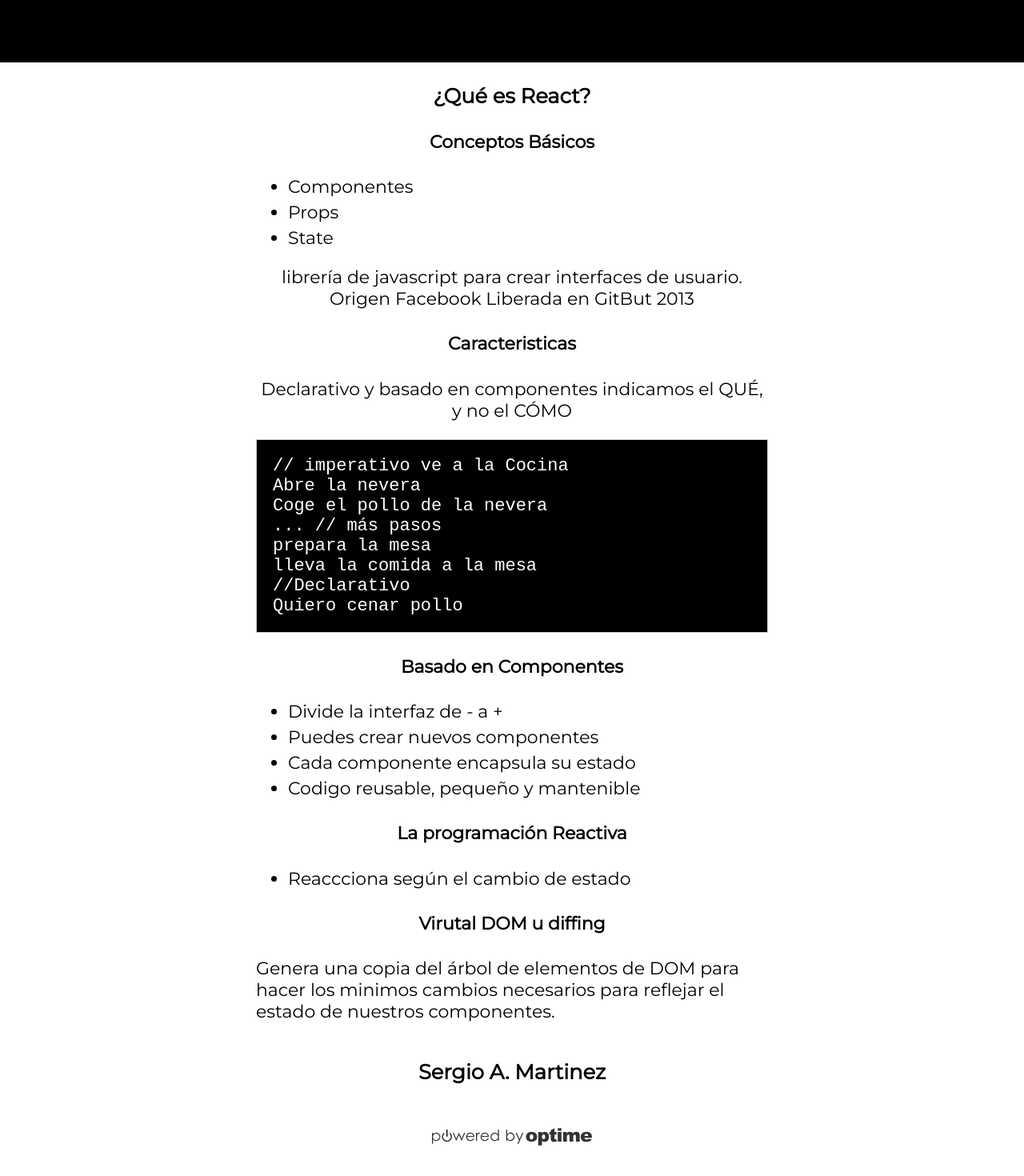
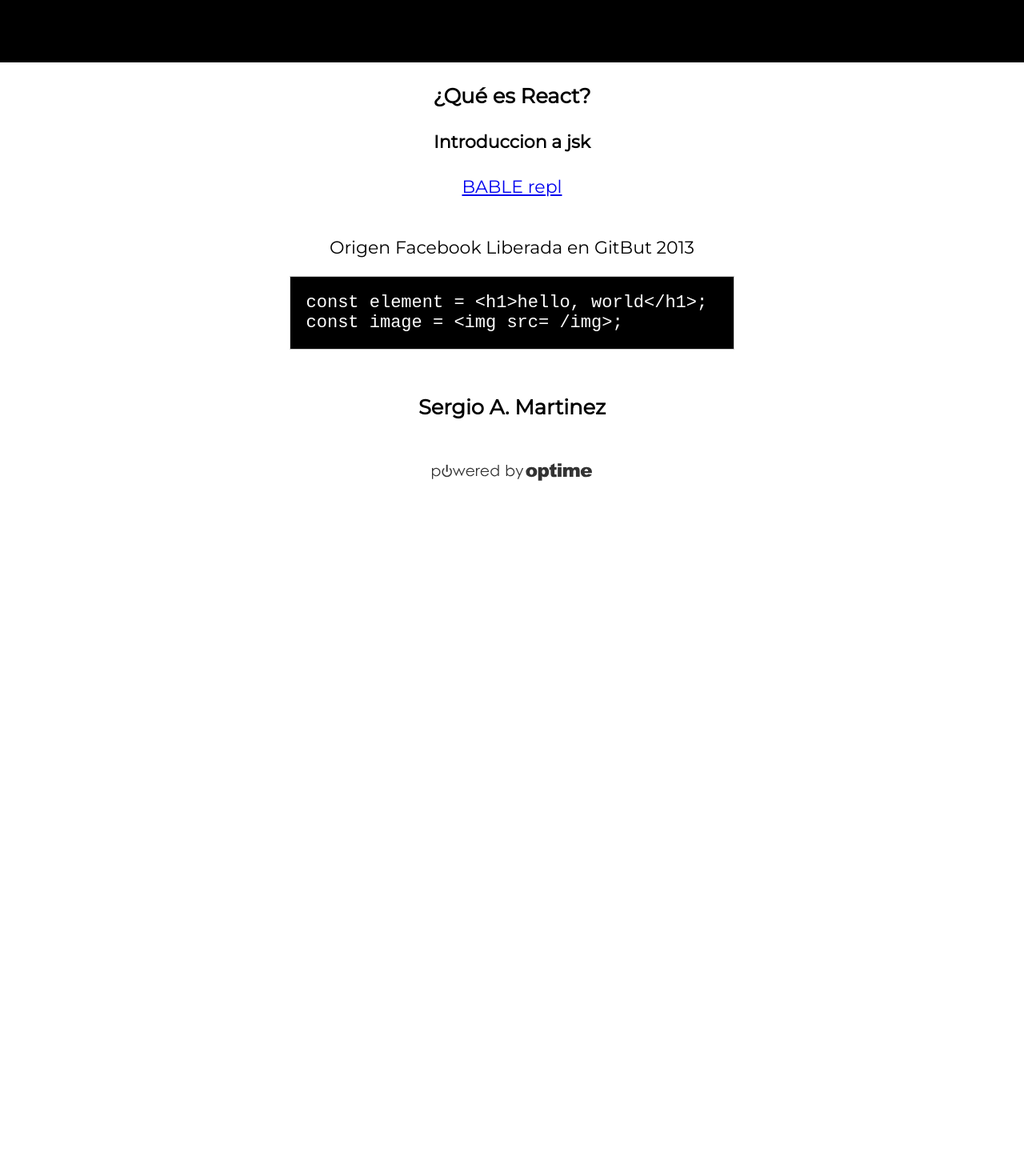
Before and after one commit to samsdial/opt_reactsj, a React (Create React App) app: page / in a window 1280 px wide. Shown: the part 362-1832 px from the top of the page at 80% size. After the commit the page ends 1018 px from the top, so only its background shows below. Built offline with nearby package versions, Linux system fonts and the light colour scheme.

Commit message:
Add Introduccion a jsk 001

```diff
--- a/src/App.js
+++ b/src/App.js
@@ -20,53 +20,20 @@ class App extends Component {
                   <div className="aligner_item">
                       <h3>¿Qué es React?</h3>
                       <h4>
-                          Conceptos Básicos
+                          Introduccion a jsk
                       </h4>
-                      <ul className="text_left">
-                          <li>Componentes</li>
-                          <li>Props</li>
-                          <li>State</li>
-                      </ul>
+                      <a href="https://babeljs.io/repl/"> BABLE repl</a>
                       <p>
-                          librería de javascript para crear interfaces de usuario.
                           <br/>
                           Origen Facebook
                           Liberada en GitBut 2013
                       </p>
-                      <h4> Caracteristicas </h4>
-                      <p>
-                          Declarativo y basado en componentes
-                          indicamos el QUÉ, y no el CÓMO
-                      </p>
+
                       <pre class="pre1">
-                          // imperativo
-                          ve a la Cocina <br/>
-                          Abre la nevera <br/>
-                          Coge el pollo de la nevera <br/>
-                          ... // más pasos <br/>
-                          prepara la mesa <br/>
-                          lleva la comida a la mesa <br/>
+                          const element = &lt;h1&gt;hello, world&lt;/h1&gt;; <br/>
+                          const image = &lt;img src= /img&gt;; <br/>
 
-                          //Declarativo <br/>
-                          Quiero cenar pollo <br/>
                         </pre>
-                        <h4>Basado en Componentes</h4>
-                      <ul className="text_left">
-                          <li>Divide la interfaz de - a +</li>
-                          <li>Puedes crear nuevos componentes</li>
-                          <li>Cada componente encapsula su estado</li>
-                          <li>Codigo reusable, pequeño y mantenible</li>
-                      </ul>
-                      <h4>La programación Reactiva</h4>
-                      <ul className="text_left">
-                          <li>Reaccciona según el cambio de estado</li>
-                      </ul>
-
-                      <h4>Virutal DOM u diffing</h4>
-                      <div className="text_left">
-                          Genera una copia del árbol de elementos de DOM para hacer los minimos cambios necesarios para reflejar el estado de nuestros componentes.
-                      </div>
-
                   </div>
               </section>
               <footer className="App-footer">
```
